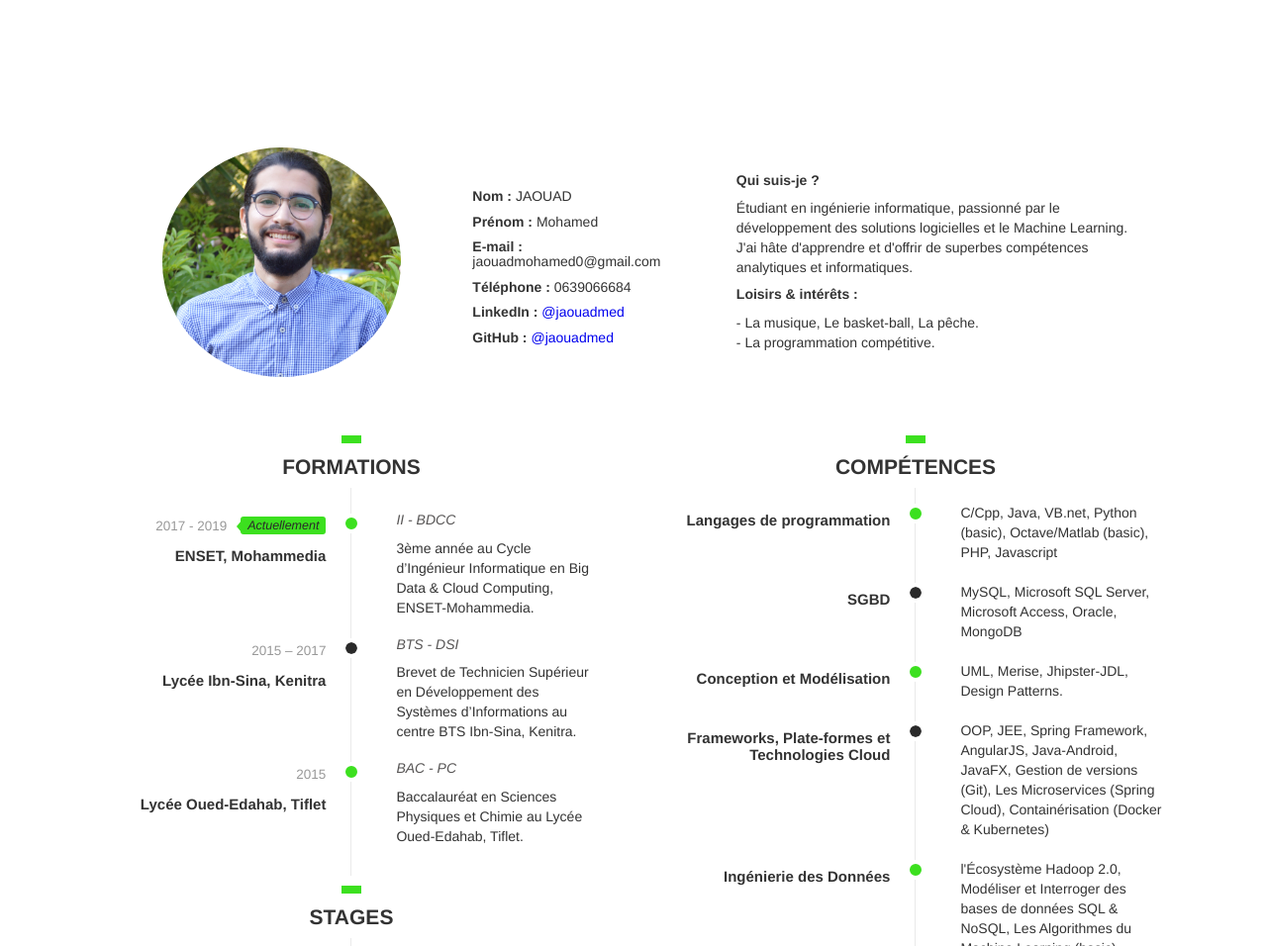
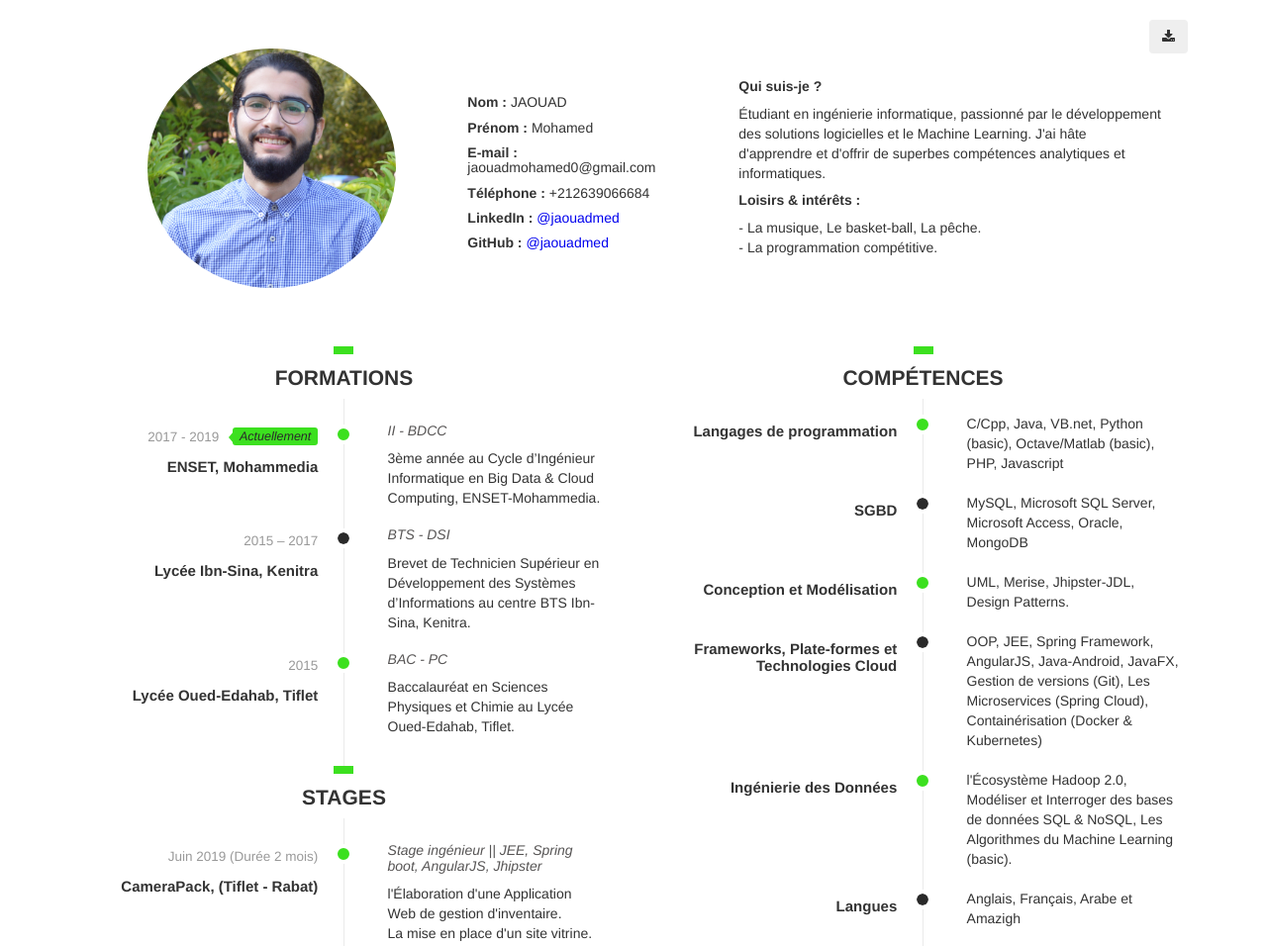
Before and after one commit to jaouadmed/resume, a plain HTML site: page index.html in a window 1280 px wide. Shown: the top 956 px of the page at 99% size. Drawn offline with Linux system fonts and the light colour scheme.

Commit message:
download

```diff
--- a/index.html
+++ b/index.html
@@ -7,6 +7,7 @@
     <link href="css/main.css" rel="stylesheet" type="text/css" media="all" />
     <link href="css/base.css" rel="stylesheet" type="text/css" media="all" />
     <link href="css/bootstrap.css" rel="stylesheet" type="text/css" media="all" />
+    <link rel="stylesheet" href="https://cdnjs.cloudflare.com/ajax/libs/font-awesome/4.7.0/css/font-awesome.min.css">
     <style>
         *::-moz-selection {
             background: #3ce01f;
@@ -130,6 +131,12 @@
 </head>
 
 <body>
+    <button class="btn" type="submit" onclick="window.location.href='docs/jaouadmed-resume.pdf'"
+        style="position:absolute; right:80px; top:20px;">
+        <i class="fa fa-download"></i>
+    </button>
+
+
     <div id="wrapper">
         <!-- class="mt-150 mb-150" -->
         <!--Container-->
@@ -141,22 +148,7 @@
                         <!--Content-->
                         <div class="">
                             <!--Block content-->
-                            <div class="block-content mb-100">
-                                <!--Row
-                                <div class="row">
-                                    <div class="col-md-12  ">
-                                        <div class="main-title">
-                                            <h1 class="mb-20">Resume</h1>
-                                            <h5 class="uppercase"></h5>
-                                        </div>
-
-                                    </div>
-                                </div>
-                                End row-->
-                            </div>
-                            <!--End block conten-->
-                            <!--Block content-->
-                            <div class="col-md-12 block-content mb-100  pb-10 ">
+                            <div class="col-md-12 block-content  pb-10" style="padding: 0;">
                                 <div class="row" style="padding: .5em;">
                                     <div class="col-md-12  ">
                                         <!--Timeline-->
@@ -173,7 +165,7 @@
                                                             <h5>Nom : <span>JAOUAD</span></h5>
                                                             <h5>Prénom : <span>Mohamed</span></h5>
                                                             <h5>E-mail : <span>jaouadmohamed0@gmail.com</span></h5>
-                                                            <h5>Téléphone : <span>0639066684</span></h5>
+                                                            <h5>Téléphone : <span>+212639066684</span></h5>
                                                             <h5>LinkedIn : <span><a
                                                                         href="http://www.linkedin.com/in/jaouadmed">@jaouadmed</a></span>
                                                             </h5>
@@ -186,9 +178,11 @@
                                                                 <h5>Qui suis-je ?</h5>
                                                                 <p>
                                                                     <p>Étudiant en ingénierie informatique, passionné
-                                                                        par le développement des solutions logicielles et le Machine
+                                                                        par le développement des solutions logicielles
+                                                                        et le Machine
                                                                         Learning.
-                                                                        J'ai hâte d'apprendre et d'offrir de superbes compétences
+                                                                        J'ai hâte d'apprendre et d'offrir de superbes
+                                                                        compétences
                                                                         analytiques et informatiques.
                                                                     </p>
                                                                 </p>
@@ -290,9 +284,6 @@
                                         </div>
                                     </div>
                                     <!--End row-->
-                                    <p></p>
-                                    <p></p>
-                                    <p></p>
                                     <div class="block-content mb-100  pb-10">
                                         <!--Row-->
                                         <div class="row">
@@ -576,7 +567,8 @@
                                                         <div class="detail">
                                                             <h5>Java Android, SQLite (PFE)</h5>
                                                             <p>
-                                                                <p>l'Élaboration d'une Application Android pour faciliter
+                                                                <p>l'Élaboration d'une Application Android pour
+                                                                    faciliter
                                                                     la prise de notes, la gestion des cours et documents
                                                                     qui aide à la révision.
                                                                 </p>
```
Also changed, not shown: 1 other file.
